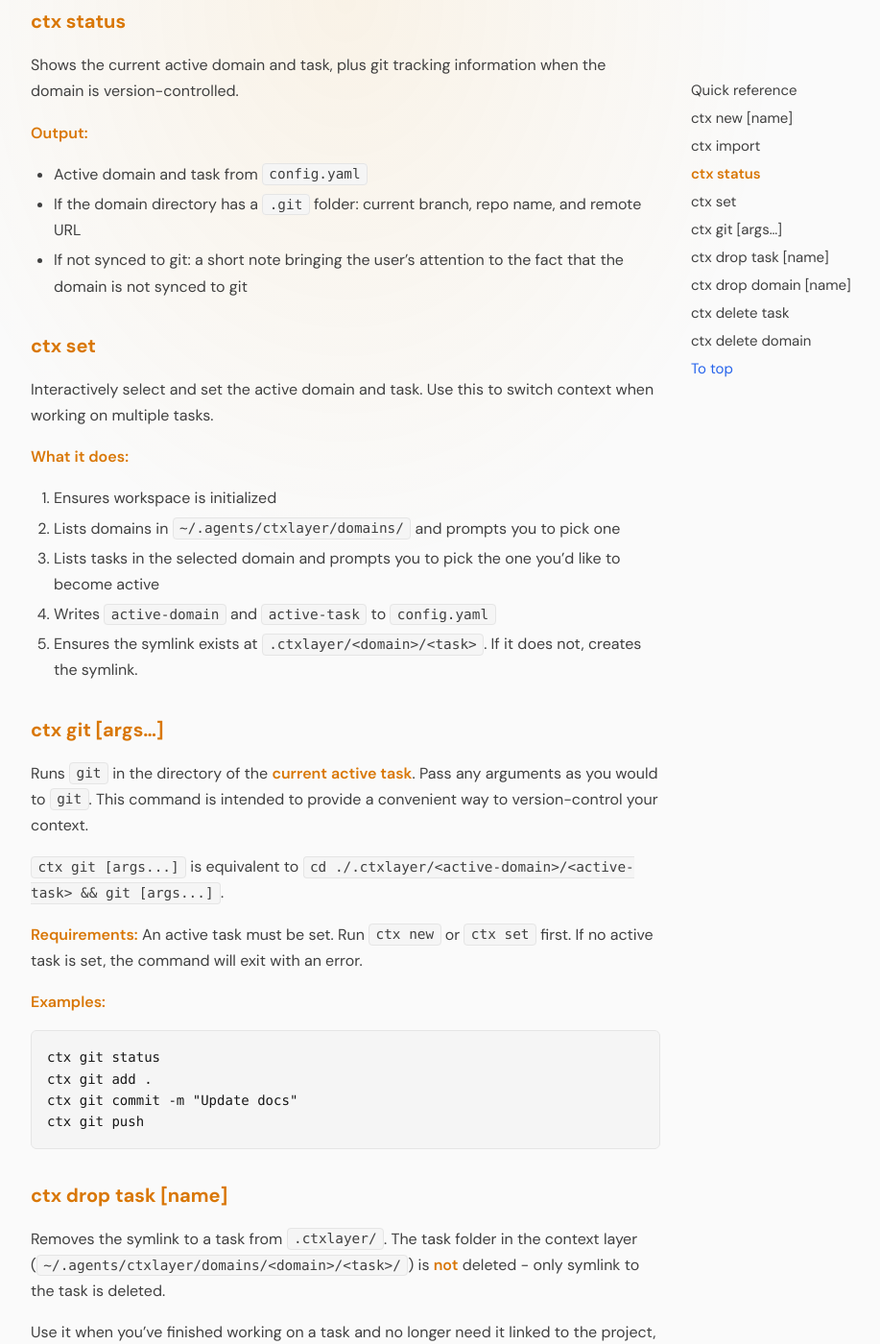
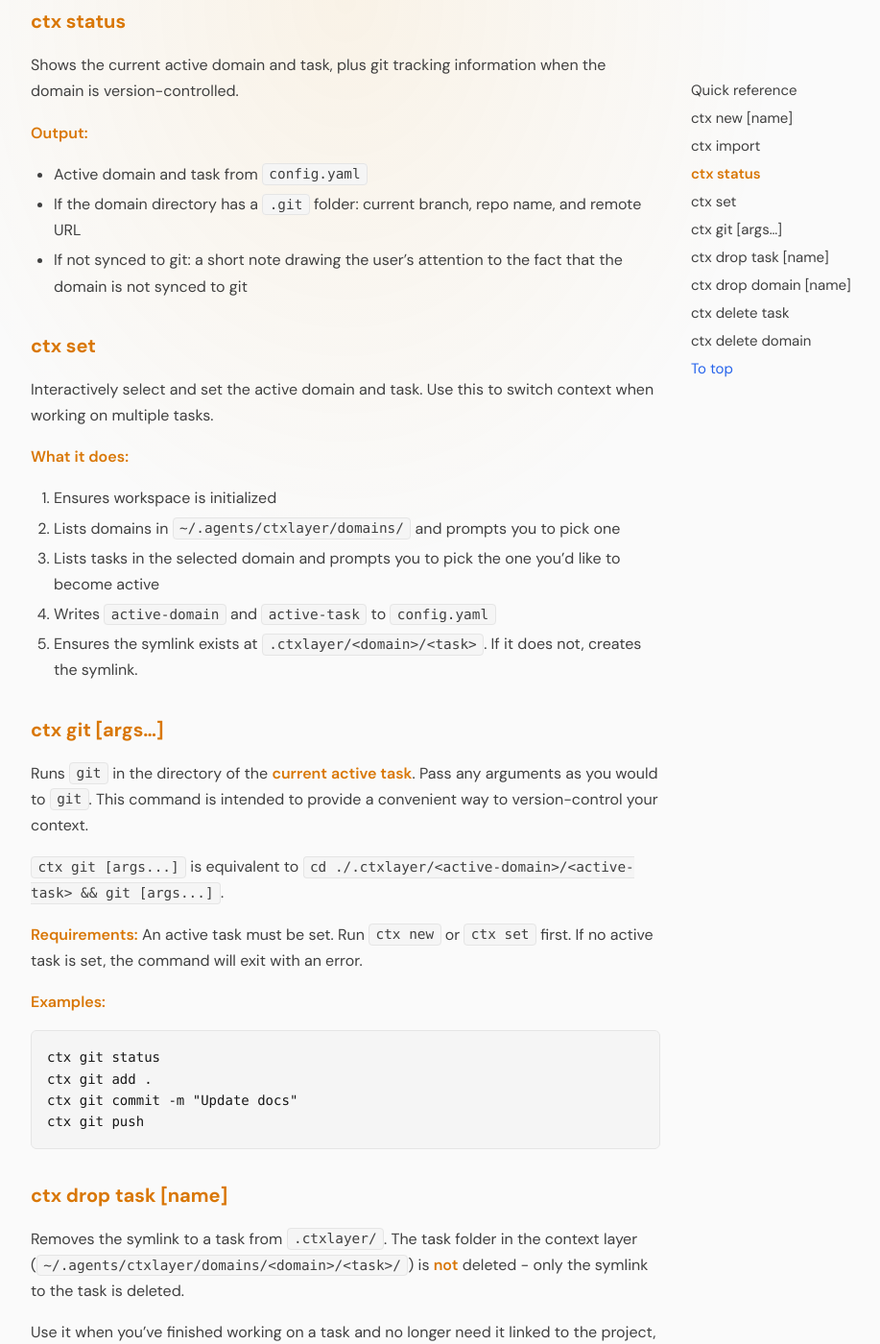
Before and after one commit to anatoliykmetyuk/ctxlayer, a Jekyll site: the page built from website/docs/commands.md, in a window 1280 px wide and 1400 px high, scrolled down 2211 px. Shown: the whole window at 96% size, without its empty margins (280-1197 px from the left). Built offline with Jekyll 4.4.1, drawn with Linux system fonts in a browser that asks for light colours; some of the changed text lies outside the part shown.

Commit message:
Typos in commands.md

```diff
--- a/website/docs/commands.md
+++ b/website/docs/commands.md
@@ -62,7 +62,7 @@ Shows the current active domain and task, plus git tracking information when the
 
 - Active domain and task from `config.yaml`
 - If the domain directory has a `.git` folder: current branch, repo name, and remote URL
-- If not synced to git: a short note bringing the user's attention to the fact that the domain is not synced to git
+- If not synced to git: a short note drawing the user's attention to the fact that the domain is not synced to git
 
 ## ctx set
 
@@ -95,7 +95,7 @@ ctx git push
 
 ## ctx drop task [name]
 
-Removes the symlink to a task from `.ctxlayer/`. The task folder in the context layer (`~/.agents/ctxlayer/domains/<domain>/<task>/`) is **not** deleted - only symlink to the task is deleted.
+Removes the symlink to a task from `.ctxlayer/`. The task folder in the context layer (`~/.agents/ctxlayer/domains/<domain>/<task>/`) is **not** deleted - only the symlink to the task is deleted.
 
 Use it when you've finished working on a task and no longer need it linked to the project, but wish to preserve the collected knowledge and context.
 
```
Also changed, not shown: other parts of website/docs/commands.md (+1 -1 lines).
